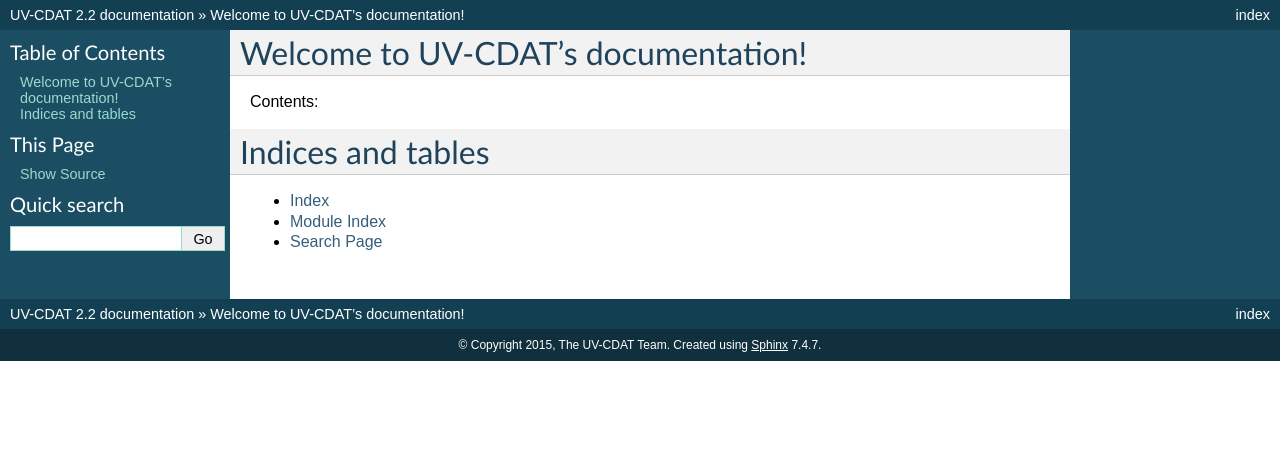
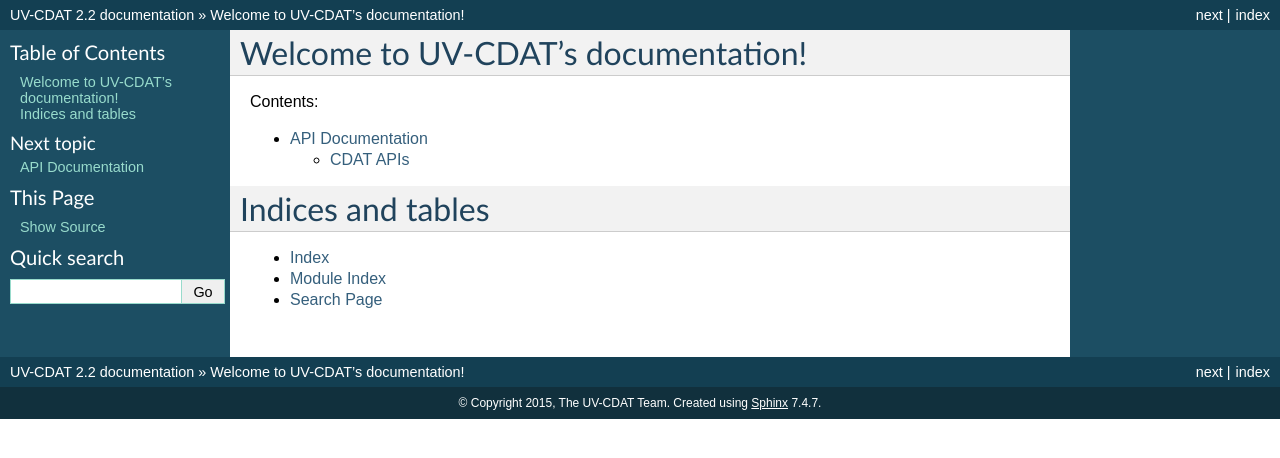
Before and after one commit to chaosphere2112/uvcdat-docs, a Sphinx documentation site: the page built from source/index.rst, in a window 1280 px wide. Shown: the top 458 px of the page. Built offline with Sphinx 7.4.7, drawn with Linux system fonts in a browser that asks for light colours; formulas are drawn with MathJax 3.

Commit message:
Updated, added API folder with stubs for API documents

```diff
--- /dev/null
+++ b/source/apis/apis.rst
@@ -0,0 +1,12 @@
+==================
+ API Documentation
+==================
+
+CDAT APIs
+=============
+.. toctree::
+   :maxdepth: 2
+
+   vcs
+   cdms2
+   genutils
--- /dev/null
+++ b/source/apis/cdms2.rst
@@ -0,0 +1,3 @@
+========================
+ cdms2 API Documentation
+========================
--- /dev/null
+++ b/source/apis/genutils.rst
@@ -0,0 +1,3 @@
+===========================
+ genutils API Documentation
+===========================
--- /dev/null
+++ b/source/apis/vcs.rst
@@ -0,0 +1,3 @@
+======================
+ vcs API Documentation
+======================
--- a/source/index.rst
+++ b/source/index.rst
@@ -11,6 +11,9 @@
 .. toctree::
    :maxdepth: 2
 
+   apis/apis
+..   tutorials
+..   gallery
 
 
 Indices and tables
```
Also changed, not shown: README.md (+8 -2 lines).
